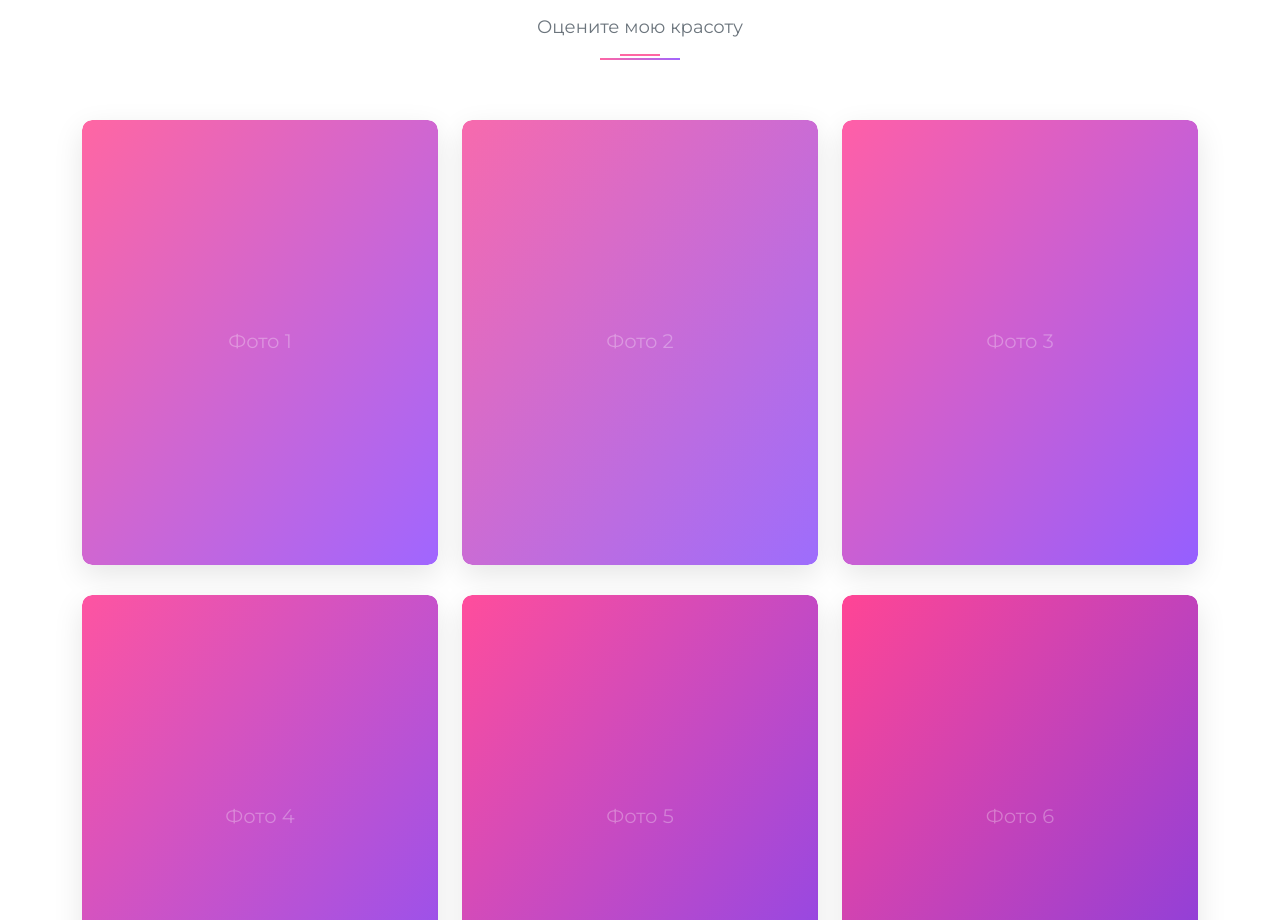
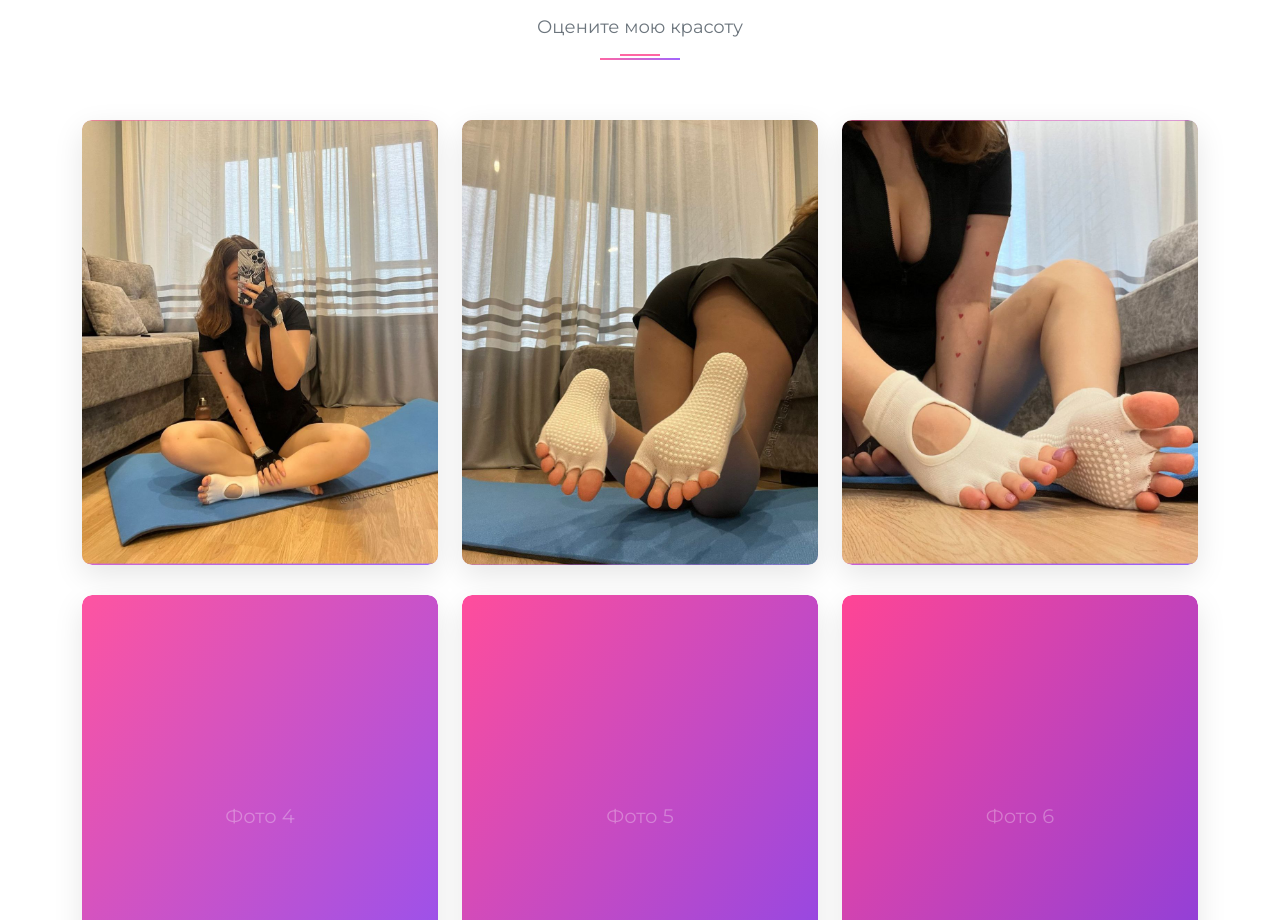
Before and after one commit to tvoyakroshka/tvoyakroshka.github.io, a plain HTML site: page index.html in a window 1280 px wide. Shown: the part 3474-4394 px from the top of the page. Drawn offline with nearby package versions, Linux system fonts and the light colour scheme.

Commit message:
Update index.html

```diff
--- a/index.html
+++ b/index.html
@@ -295,7 +295,7 @@
                                 </linearGradient>
                             </defs>
                             <rect width="100%" height="100%" rx="10" fill="url(#grad_gallery1)"/>
-                            <text x="50%" y="50%" dominant-baseline="middle" text-anchor="middle" fill="rgba(255,255,255,0.3)" font-size="22">Фото 1</text>
+                            <img src="aaa.jpg" style="position: absolute; left: 50%; top: 50%; transform: translate(-50%, -50%);" alt="Фотография" onerror="this.style.opacity = '0.5'; console.error('Ошибка загрузки изображения:', this.src)">
                         </svg>
                     </div>
                 </div>
@@ -309,7 +309,7 @@
                                 </linearGradient>
                             </defs>
                             <rect width="100%" height="100%" rx="10" fill="url(#grad_gallery2)"/>
-                            <text x="50%" y="50%" dominant-baseline="middle" text-anchor="middle" fill="rgba(255,255,255,0.3)" font-size="22">Фото 2</text>
+                            <img src="sss.jpg" style="position: absolute; left: 50%; top: 50%; transform: translate(-50%, -50%);" alt="Фотография" onerror="this.style.opacity = '0.5'; console.error('Ошибка загрузки изображения:', this.src)">
                         </svg>
                     </div>
                 </div>
@@ -323,7 +323,7 @@
                                 </linearGradient>
                             </defs>
                             <rect width="100%" height="100%" rx="10" fill="url(#grad_gallery3)"/>
-                            <text x="50%" y="50%" dominant-baseline="middle" text-anchor="middle" fill="rgba(255,255,255,0.3)" font-size="22">Фото 3</text>
+                            <img src="kroska.jpg" style="position: absolute; left: 50%; top: 50%; transform: translate(-50%, -50%);" alt="Фотография" onerror="this.style.opacity = '0.5'; console.error('Ошибка загрузки изображения:', this.src)">
                         </svg>
                     </div>
                 </div>
```
